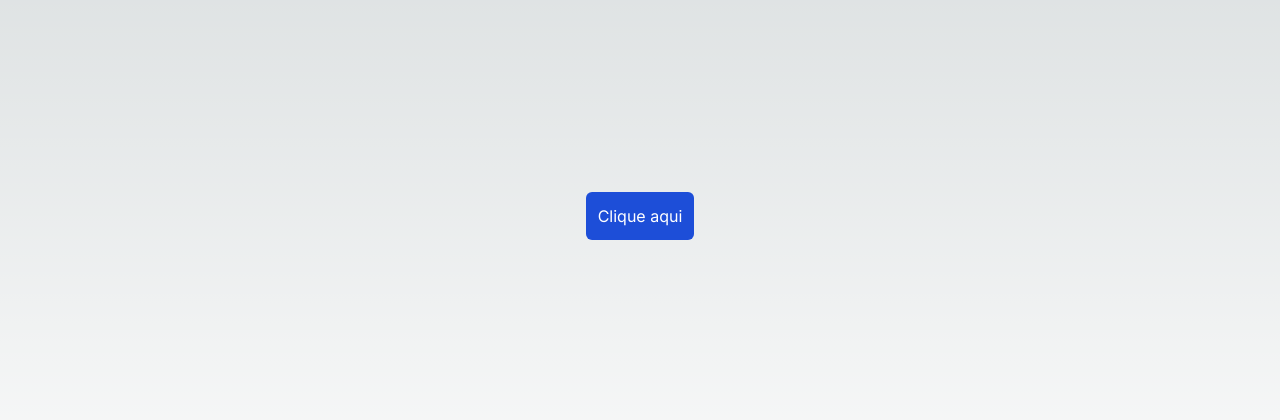
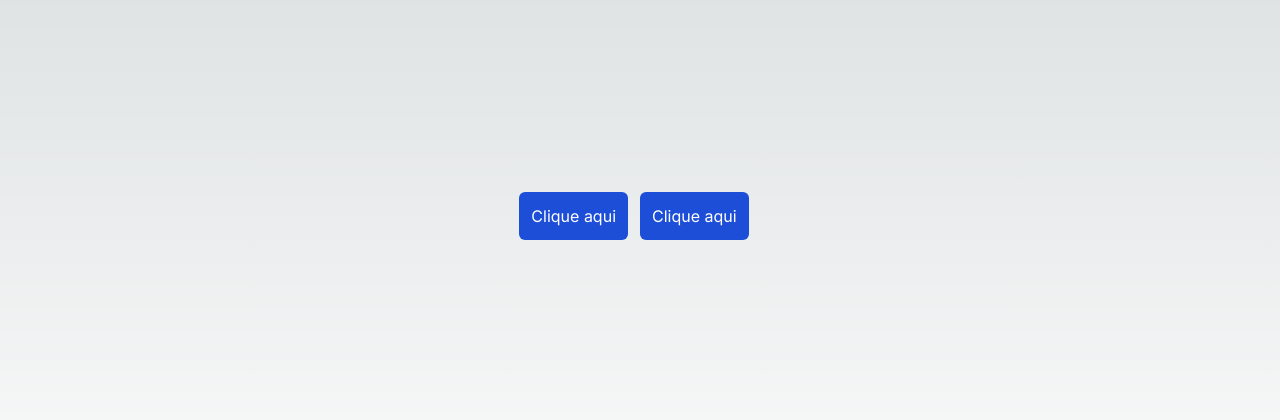
Before and after one commit to francissantiago/curso-reactjs, a Next.js app in the folder react-primeiro-projeto/: page / in a window 1280 px wide. Shown: the part 184-604 px from the top of the page. Built offline with nearby package versions, Linux system fonts and the light colour scheme.

Commit message:
[M3][#02] Forma errada de passar eventos

```diff
--- a/react-primeiro-projeto/src/app/page.tsx
+++ b/react-primeiro-projeto/src/app/page.tsx
@@ -2,12 +2,25 @@
 
 const Page = () => {
 
-  const handleButtonClick = () => {
-    alert("Funcionou");
+  // Não fazer assim!
+  const handleClick = () => {
+    alert("Tudo certo!");
   }
+
+  const avisar = (msg: string) => {
+    alert(msg);
+  }
+
   return (
     <div className="w-screen h-screen flex justify-center items-center">
-      <button onClick={handleButtonClick} className="p-3 bg-blue-700 text-white rounded-md">Clique aqui</button>
+     {/*
+      Não fazer assim!
+      <button onClick={handleClick()} className="p-3 bg-blue-700 text-white rounded-md mr-3">Clique aqui</button>
+    */}
+
+      <button onClick={() => avisar('mensagem 1')} className="p-3 bg-blue-700 text-white rounded-md mr-3">Clique aqui</button>
+      <button onClick={() => avisar('mensagem 2')} className="p-3 bg-blue-700 text-white rounded-md mr-3">Clique aqui</button>
+
 
     </div>
   );
```
